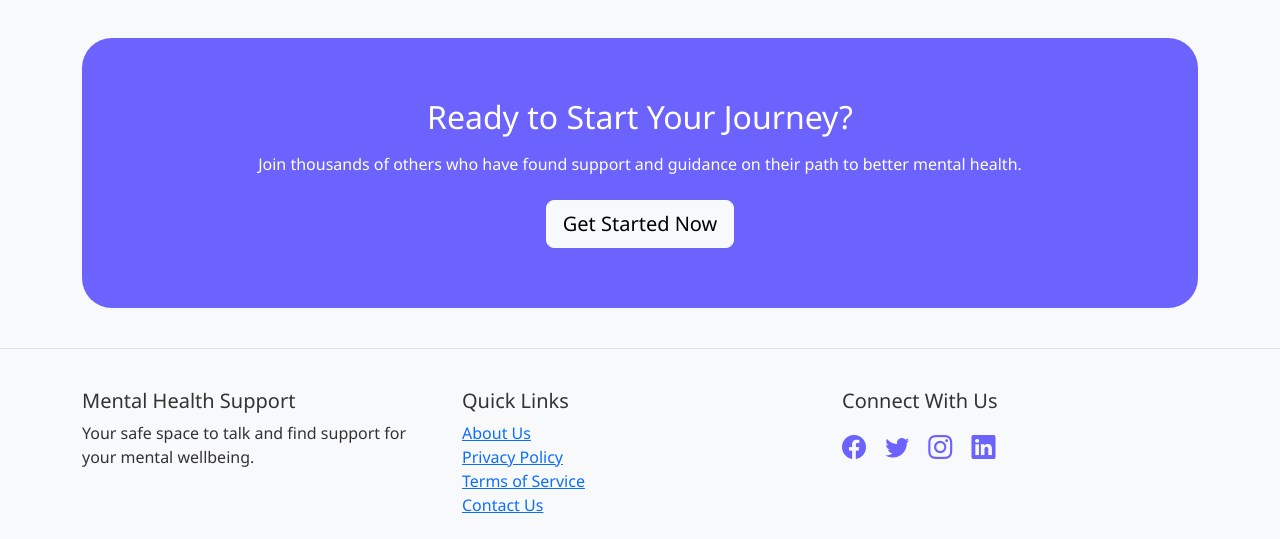
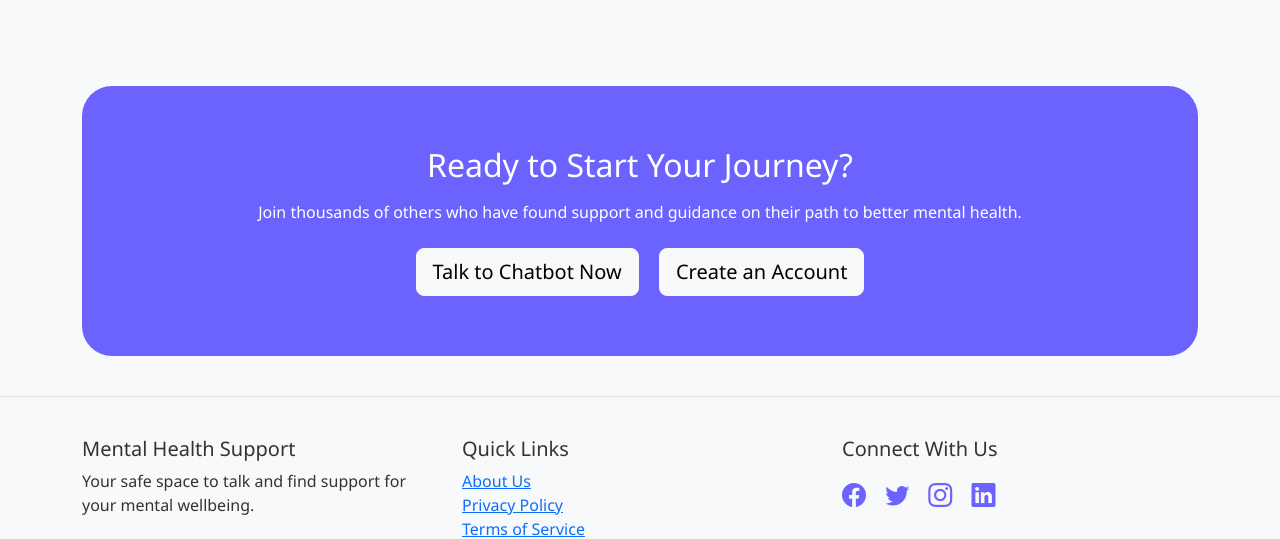
Before and after one commit to rohit03rawat/hackathon, a Flask app: page / in a window 1280 px wide. Shown: the part 1992-2531 px from the top of the page. Run offline with Flask 3, Linux system fonts and the light colour scheme.

Commit message:
landing added

```diff
--- a/templates/landing.html
+++ b/templates/landing.html
@@ -38,6 +38,14 @@
         .btn-outline-primary:hover {
             background-color: #6c63ff;
             color: white;
+        }
+        .btn-success {
+            background-color: #28a745;
+            border-color: #28a745;
+        }
+        .btn-success:hover {
+            background-color: #218838;
+            border-color: #1e7e34;
         }
         .hero {
             background: linear-gradient(135deg, #f8f9fa 0%, #e9ecef 100%);
@@ -124,6 +132,7 @@
                     </li>
                 </ul>
                 <div class="d-flex">
+                    <a href="/index" class="btn btn-success me-2">Talk to Chatbot</a>
                     <a href="/login" class="btn btn-outline-primary me-2">Login</a>
                     <a href="/register" class="btn btn-primary">Sign Up</a>
                 </div>
@@ -139,6 +148,7 @@
                     <h1>Your Safe Space for Mental Wellbeing</h1>
                     <p class="mt-4">Connect with an AI companion designed to provide support, help you develop coping strategies, and guide you toward better mental health, anytime you need it.</p>
                     <div class="mt-5">
+                        <a href="/index" class="btn btn-success btn-lg me-3">Talk to Chatbot Now</a>
                         <a href="/register" class="btn btn-primary btn-lg me-3">Get Started</a>
                         <a href="#how-it-works" class="btn btn-outline-primary btn-lg">Learn More</a>
                     </div>
@@ -200,8 +210,8 @@
                             <div class="bg-primary text-white rounded-circle d-flex align-items-center justify-content-center" style="width: 40px; height: 40px;">1</div>
                         </div>
                         <div>
-                            <h4>Create Your Account</h4>
-                            <p>Sign up in just a few seconds to get started on your mental wellness journey.</p>
+                            <h4>Start a Conversation</h4>
+                            <p>Talk directly with our supportive AI companion about whatever is on your mind - no signup required.</p>
                         </div>
                     </div>
                     <div class="d-flex mb-4">
@@ -209,8 +219,8 @@
                             <div class="bg-primary text-white rounded-circle d-flex align-items-center justify-content-center" style="width: 40px; height: 40px;">2</div>
                         </div>
                         <div>
-                            <h4>Start a Conversation</h4>
-                            <p>Begin chatting with our supportive AI companion about whatever is on your mind.</p>
+                            <h4>Create Your Account</h4>
+                            <p>Sign up to save your conversations and access personalized support on your wellness journey.</p>
                         </div>
                     </div>
                     <div class="d-flex mb-4">
@@ -260,7 +270,8 @@
             <div class="container text-center">
                 <h2>Ready to Start Your Journey?</h2>
                 <p class="mt-3 mb-4">Join thousands of others who have found support and guidance on their path to better mental health.</p>
-                <a href="/register" class="btn btn-light btn-lg">Get Started Now</a>
+                <a href="/index" class="btn btn-light btn-lg me-3">Talk to Chatbot Now</a>
+                <a href="/register" class="btn btn-light btn-lg">Create an Account</a>
             </div>
         </section>
     </div>
```
Also changed, not shown: 1 other file.
